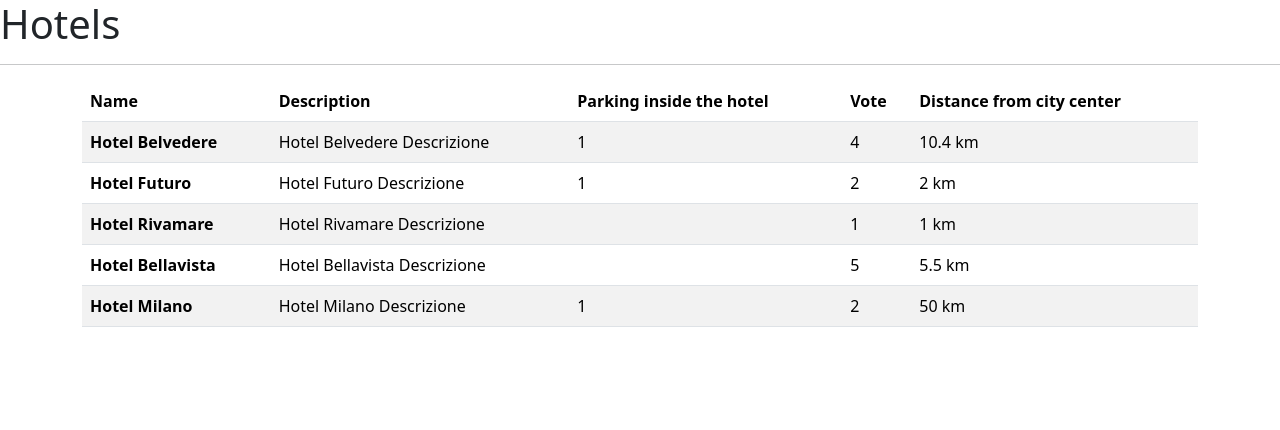
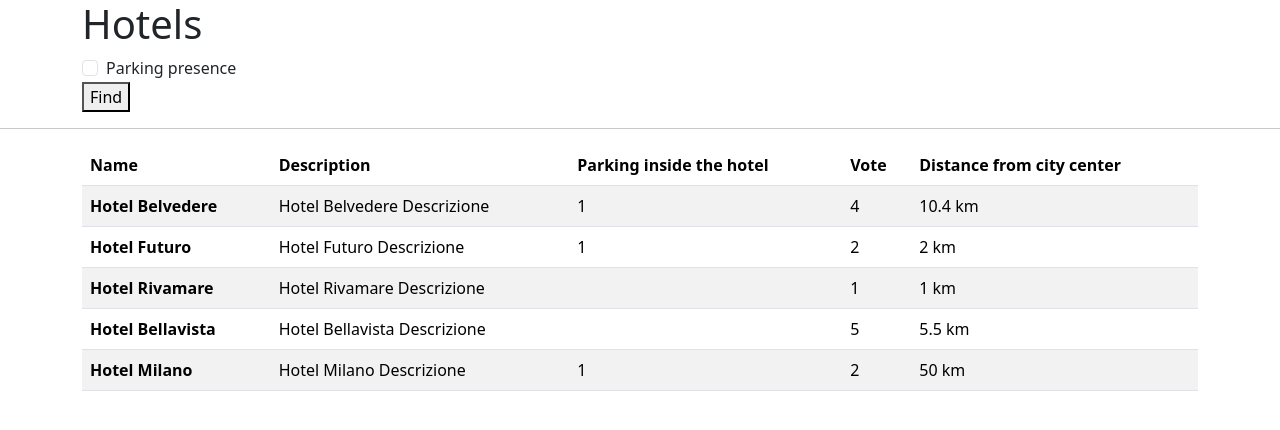
Before and after one commit to casalaspro/php-hotel, a PHP site: page / in a window 1280 px wide. Shown: the top 430 px of the page. Run offline with PHP 8.4, Linux system fonts and the light colour scheme.

Commit message:
ADD - array_filter to radio button

```diff
--- a/index.php
+++ b/index.php
@@ -51,9 +51,86 @@ $hotels = [
 ];
 
 ?>
+  <navbar>
+    <div class="container">
+      <h1>Hotels</h1>
+      <form action="./index.php" method="get">
+        <div class="form-check">
+          <input class="form-check-input" name="park" type="checkbox" value="1" id="parkPresence">
+          <label class="form-check-label" for="parkPresence">
+            Parking presence
+          </label>
+        </div>
 
-  <h1>Hotels</h1>
+        <button class="button">Find</button>
+      </form>
+    </div>
+
+
+  </navbar>
   <hr>
+
+  <?php
+  if(isset($_GET['park'])){
+    $filteredParkHotels = array_filter($hotels, "getParkPresence");
+    echo "<pre>";
+    var_dump($filteredParkHotels);
+    echo "</pre>";
+
+
+    ?>
+    <h2>Hotels with parking</h2>
+    <table class="table table-striped">
+      <thead>
+        <tr>
+          <th>Name</th>
+          <th>Description</th>
+          <th>Parking inside the hotel</th>
+          <th>Vote</th>
+          <th>Distance from city center</th>
+        </tr>
+      </thead>
+
+      <tbody>
+
+        <?php
+          foreach($filteredParkHotels as &$hotel){
+            $name = $hotel['name'];
+            $description = $hotel['description'];
+            $parking = $hotel['parking'];
+            $vote = $hotel['vote'];
+            $distance = $hotel['distance_to_center'];
+            // echo "<pre>";
+            // var_dump($hotel);
+            //  echo "</pre>";
+
+
+        ?>
+
+        <tr>
+          <th><?php echo $name; ?></th>
+          <td><?php echo $description ?></td>
+          <td><?php echo $parking ?></td>
+          <td><?php echo $vote ?></td>
+          <td><?php echo $distance . " " . 'km' ?></td>
+        </tr>
+
+        <?php };}; ?>
+
+      </tbody>
+    </table>
+
+    <?php
+
+
+  function getParkPresence($hotel){
+    if($hotel['parking']==true){
+      return $hotel;
+    }
+  };
+
+
+  ?>
 
 
 
```
